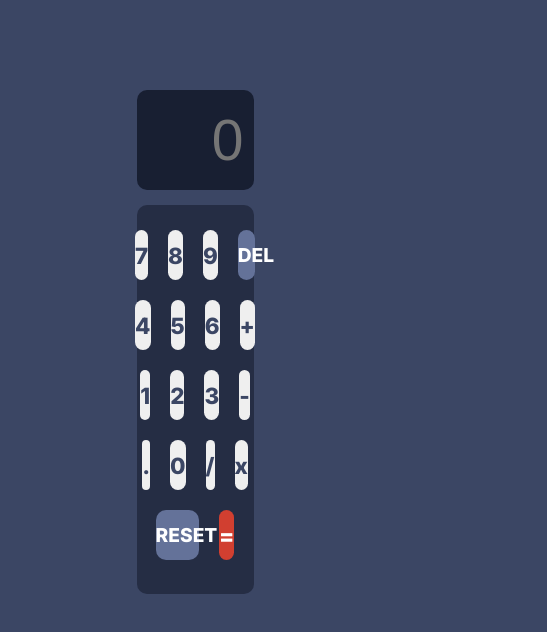
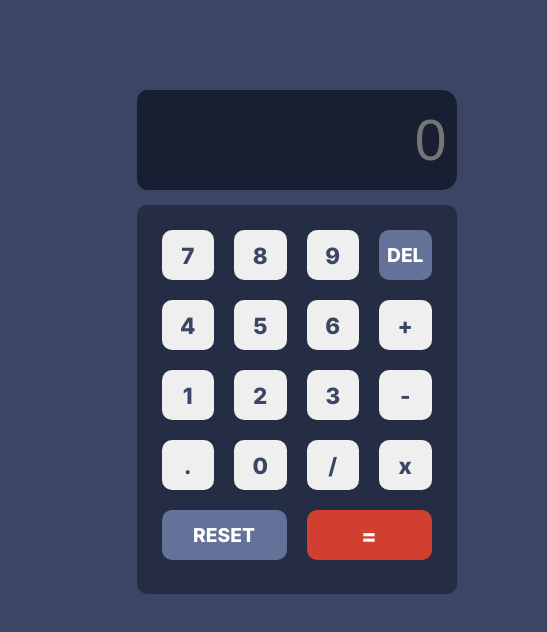
Before and after one commit to SachinGupta369/Microproject3, a plain HTML site: page index.html in a window 390 px wide. Shown: the whole page, 547 px wide, since content can reach past the window. Drawn offline with Linux system fonts and the light colour scheme.

Commit message:
Responsive done

```diff
--- a/index.css
+++ b/index.css
@@ -83,3 +83,74 @@ button{
     color: #ffffff;
     font-size: 1.2rem;
 }
+
+@media  screen and (max-width: 999px) {
+
+    .display{
+        margin-top: 90px;
+        background-color: #181F32;
+        font-family: 'Segoe UI', Tahoma, Geneva, Verdana, sans-serif;
+        font-weight: 900;
+        border-radius: 10px;
+    }
+
+    #show{
+        text-align: right;
+        height: 100px;
+        width: 320px;
+        padding: 10px;
+        font-size: 57px;
+        background-color: #181F32;
+        color: #ffffff;
+        border: none;
+        border-radius: 15px;
+        margin-right: 90px;
+    }
+
+    .pad{
+        margin-top: 15px;
+        width: 320px;
+        height: 389px;
+        padding: 15px;
+        background-color: #252D44;
+        border-radius: 10px;
+        font-family: 'inter',sans-serif;
+    }
+
+    .row{
+        display: flex;
+        justify-content: center;
+        align-items: center;
+    }
+
+    button{
+        width: 40%;
+        height: 50px;
+        margin: 10px;
+        border-radius:10px ;
+        border: none;
+        font-family: 'inter',sans-serif;
+        font-weight: 800;
+        font-size: 1.4rem;
+        color: #3b4664;
+    }
+
+    #reset{
+        width: 50%;
+        background-color: #647299;
+        color: #ffffff;
+        font-size: 1.2rem;
+    }
+
+    #equal{
+        width: 50%;
+        background-color: #D13F30;
+        color: #ffffff;
+    }
+
+    #del{
+        background-color: #647299;
+        color: #ffffff;
+        font-size: 1.2rem;
+    }
+}
```
